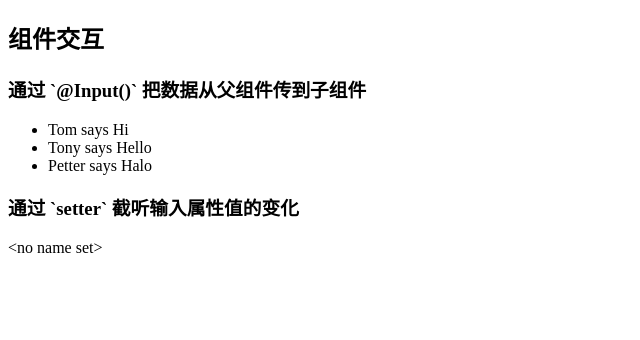
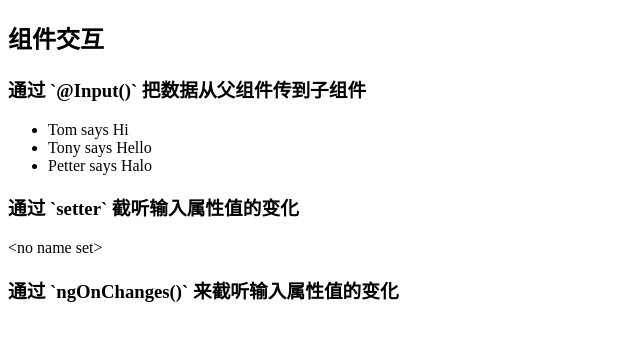
Before and after one commit to xiezipei/ng-demos, an Angular app in the folder demo-11-components/: page / in a window 1280 px wide. Shown: the top 340 px of the page, without its empty margins (0-640 px from the left). Built offline with nearby package versions, Linux system fonts and the light colour scheme.

Commit message:
feat: init pass-by-ngonchanges

```diff
--- a/demo-11-components/src/app/app.module.ts
+++ b/demo-11-components/src/app/app.module.ts
@@ -14,9 +14,10 @@ import { ShadowDomEncapsulationComponent } from './components/view-encapsulation
 import { ComponentInteractionComponent } from './components/component-interaction/component-interaction.component';
 import { PassByInputComponent } from './components/component-interaction/pass-by-input/pass-by-input.component';
 import { PassBySetterComponent } from './components/component-interaction/pass-by-setter/pass-by-setter.component';
+import { PassByNgonchangesComponent } from './components/component-interaction/pass-by-ngonchanges/pass-by-ngonchanges.component';
 
 @NgModule({
-  declarations: [AppComponent, LifecycleHooksComponent, LifecycleHooksParentComponent, ViewEncapsulationComponent, NoEncapsulationComponent, EmulatedEncapsulationComponent, ShadowDomEncapsulationComponent, ComponentInteractionComponent, PassByInputComponent, PassBySetterComponent],
+  declarations: [AppComponent, LifecycleHooksComponent, LifecycleHooksParentComponent, ViewEncapsulationComponent, NoEncapsulationComponent, EmulatedEncapsulationComponent, ShadowDomEncapsulationComponent, ComponentInteractionComponent, PassByInputComponent, PassBySetterComponent, PassByNgonchangesComponent],
   imports: [
     BrowserModule,
     AppRoutingModule,
--- a/demo-11-components/src/app/components/component-interaction/component-interaction.component.html
+++ b/demo-11-components/src/app/components/component-interaction/component-interaction.component.html
@@ -6,3 +6,5 @@
   [title]="title2"
   [name]="noNameHero.name"
 ></app-pass-by-setter>
+
+<app-pass-by-ngonchanges [title]="title3"></app-pass-by-ngonchanges>
--- a/demo-11-components/src/app/components/component-interaction/component-interaction.component.ts
+++ b/demo-11-components/src/app/components/component-interaction/component-interaction.component.ts
@@ -1,5 +1,5 @@
 import { Component, OnInit } from '@angular/core';
-import { heroes, noNameHero } from 'src/app/shared/fake-datas';
+import { heroes, noNameHero } from 'src/app/shared/datas';
 import { Hero } from 'src/app/shared/types';
 
 @Component({
@@ -9,9 +9,12 @@ import { Hero } from 'src/app/shared/types';
 })
 export class ComponentInteractionComponent implements OnInit {
   title1: string = '通过 `@Input()` 把数据从父组件传到子组件';
+  heroes: Hero[] = heroes;
+
   title2: string = '通过 `setter` 截听输入属性值的变化';
-  heroes: Hero[] = heroes;
   noNameHero = noNameHero;
+
+  title3: string = '通过 `ngOnChanges()` 来截听输入属性值的变化';
 
   constructor() {}
 
--- /dev/null
+++ b/demo-11-components/src/app/components/component-interaction/pass-by-ngonchanges/pass-by-ngonchanges.component.html
@@ -0,0 +1 @@
+<h3>{{ title }}</h3>
--- /dev/null
+++ b/demo-11-components/src/app/components/component-interaction/pass-by-ngonchanges/pass-by-ngonchanges.component.ts
@@ -0,0 +1,14 @@
+import { Component, Input, OnInit } from '@angular/core';
+
+@Component({
+  selector: 'app-pass-by-ngonchanges',
+  templateUrl: './pass-by-ngonchanges.component.html',
+  styleUrls: ['./pass-by-ngonchanges.component.scss'],
+})
+export class PassByNgonchangesComponent implements OnInit {
+  @Input() title = '';
+
+  constructor() {}
+
+  ngOnInit(): void {}
+}
```
Also changed, not shown: demo-11-components/src/app/components/component-interaction/pass-by-ngonchanges/pass-by-ngonchanges.component.scss (added), demo-11-components/src/app/shared/datas.ts (renamed from demo-11-components/src/app/shared/fake-datas.ts), 1 other file (tests, documents, lock files or other folders).
